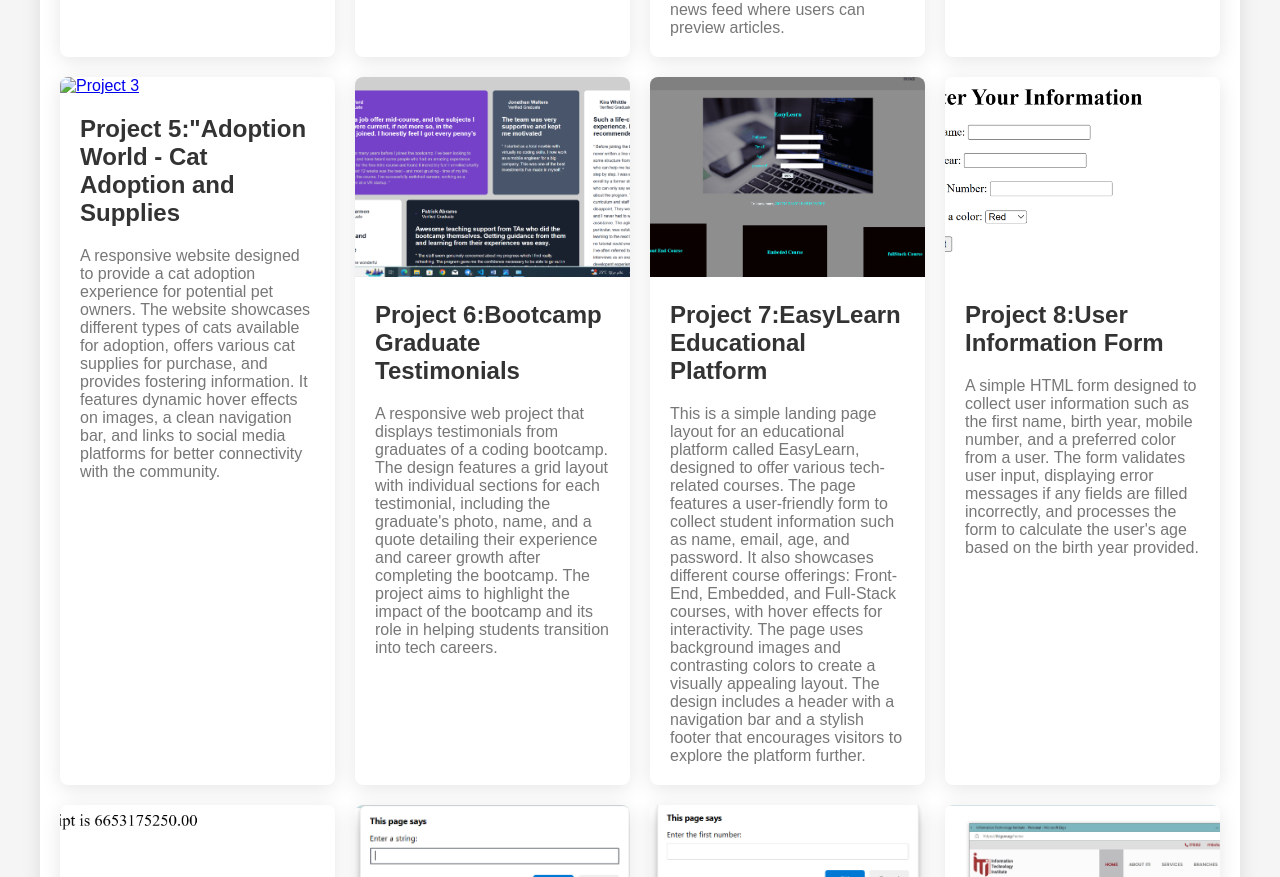
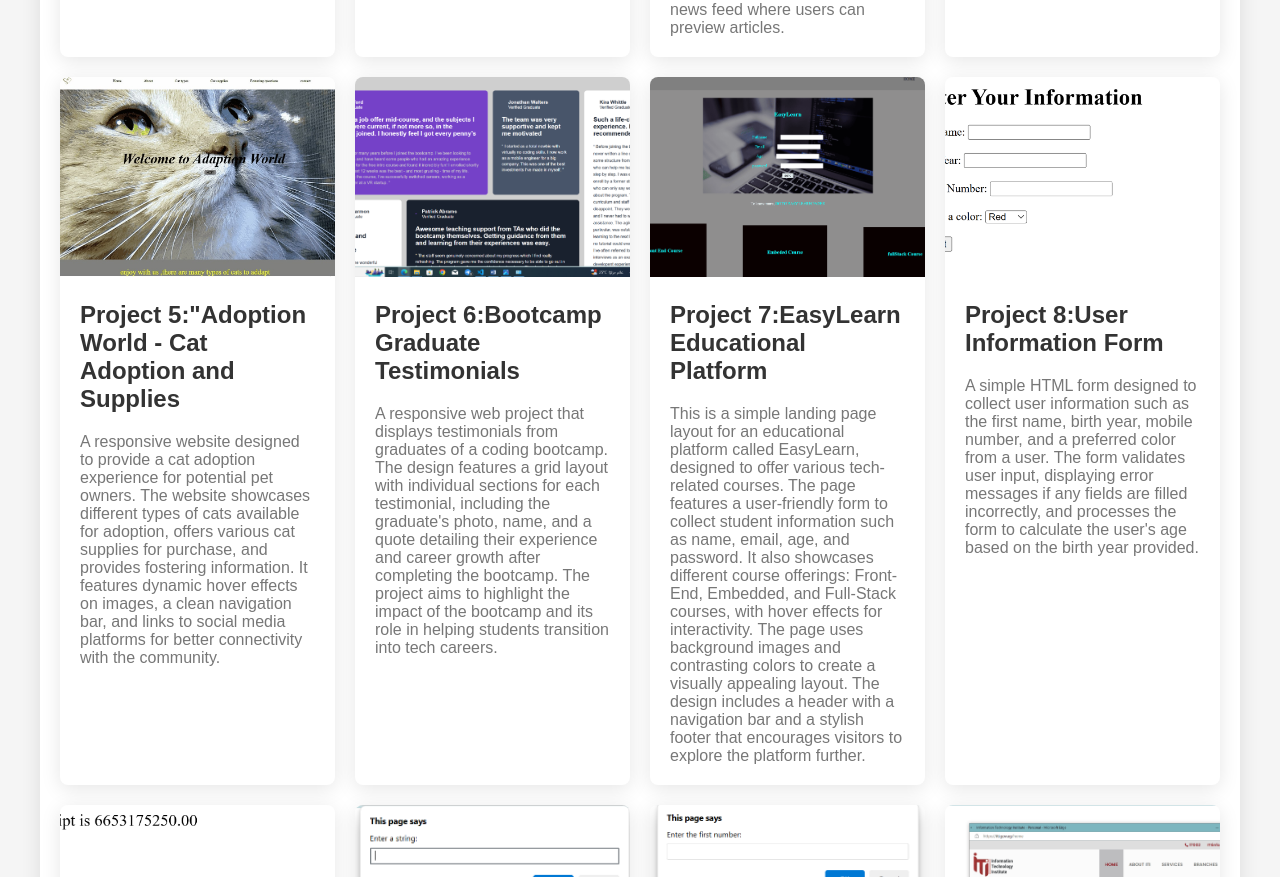
Before and after one commit to AyaElmancy/my-portfolio, a plain HTML site: page index.html in a window 1280 px wide. Shown: the part 1363-2240 px from the top of the page. Drawn offline with Linux system fonts and the light colour scheme.

Commit message:
Update index.html

```diff
--- a/index.html
+++ b/index.html
@@ -231,7 +231,7 @@
 <!-- Project 5 -->
 <div class="project-card">
     <a href="https://ayaelmancy.github.io/Blog-preview-main/">
-        <img src="./website" alt="Project 3">
+        <img src="./website.jpg" alt="Project 3">
     </a>
     <h4>Project 5:"Adoption World - Cat Adoption and Supplies</h4>
     <p>A responsive website designed to provide a cat adoption experience for potential pet owners. The website showcases different types of cats available for adoption, offers various cat supplies for purchase, and provides fostering information. It features dynamic hover effects on images, a clean navigation bar, and links to social media platforms for better connectivity with the community.</p>
```
